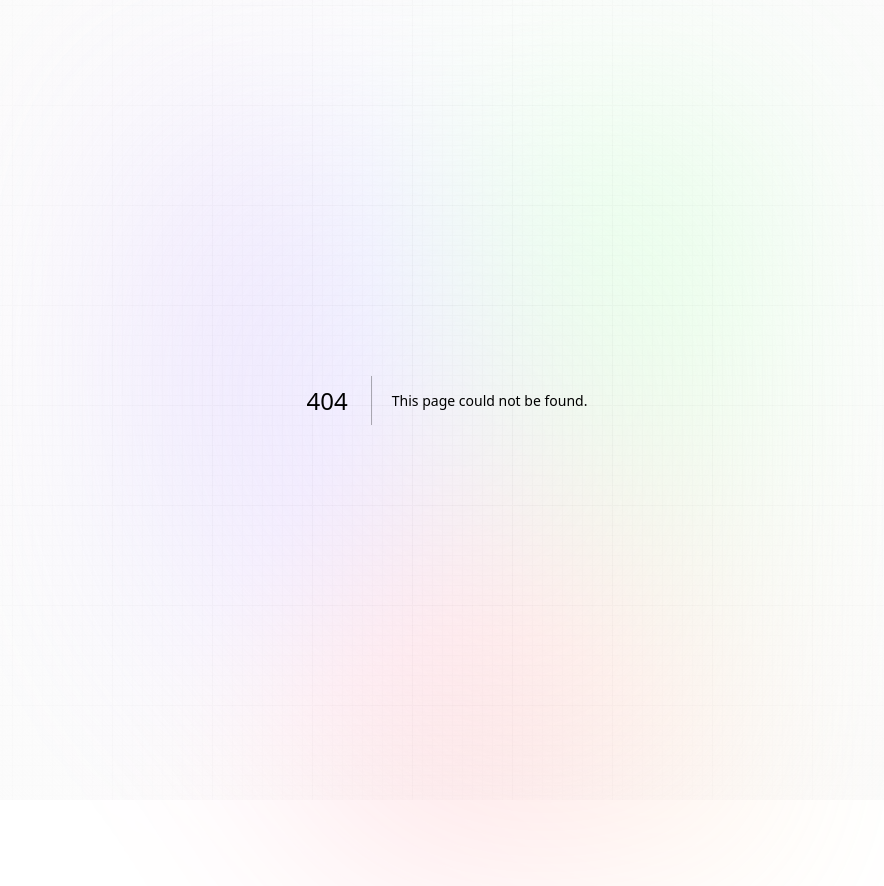
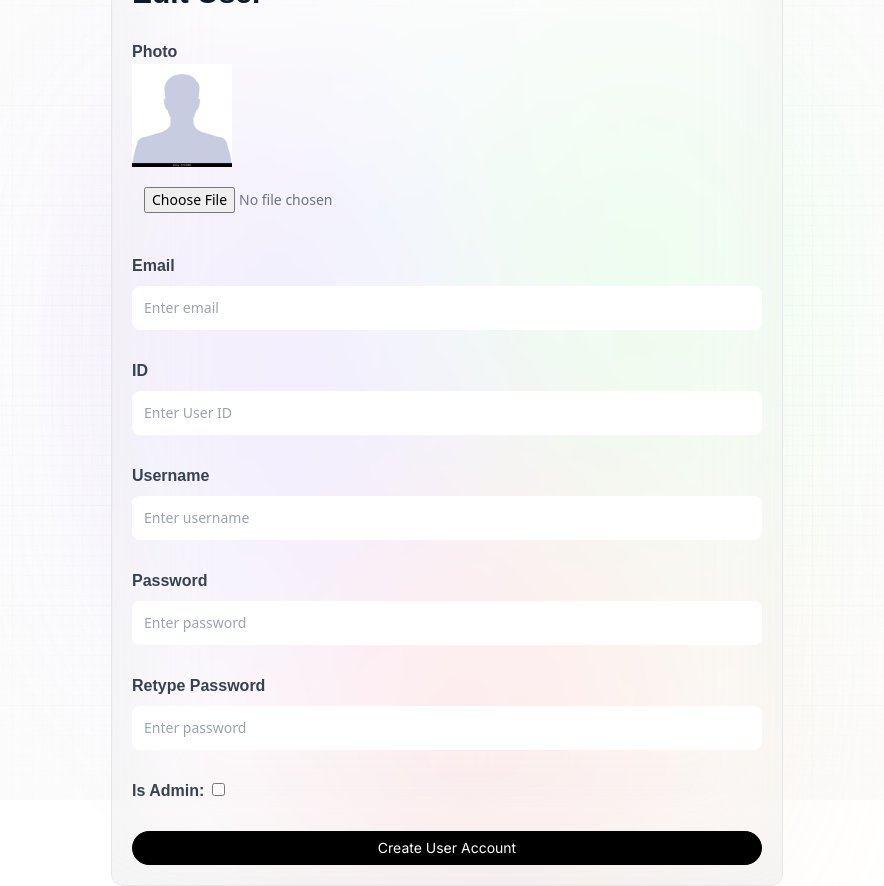
Before and after one commit to Merckerk/rtams-next, a Next.js app: page /update-admin in a window 1280 px wide. Before the commit this address had no page. Shown: the whole page, without its empty margins (193-1077 px from the left). Before the commit the page ends 800 px from the top, so only its background shows below. Built offline with nearby package versions, Linux system fonts and the light colour scheme.

Commit message:
chore: reviewed and commented on code

```diff
--- a/app/admin-users/page.jsx
+++ b/app/admin-users/page.jsx
@@ -42,7 +42,7 @@ const AdminUsers = () => {
   const router = useRouter();
 
   const handleEdit = (adminUser) => {
-    router.push(`/admin-users?id=${adminUser._id}`);
+    router.push(`/update-admin?userid=${adminUser._id}`);
   };
 
   const fetchAdminData = async () => {
--- /dev/null
+++ b/app/api/users/[id]/route.js
@@ -0,0 +1,45 @@
+import User from "@models/userModel";
+import { connectToDB } from "@utils/database";
+
+export const GET = async (req, { params }) => {
+  try {
+    connectToDB();
+
+    //Find the user according to user_id sent by client
+    const user = await User.findById(params.id);
+    if (!user) return new Response("User Not Found.", { status: 404 });
+
+    return new Response(JSON.stringify(user), { status: 200 });
+  } catch (error) {
+    console.log(error);
+    return new Response("Internal Server Error.", { status: 500 });
+  }
+};
+
+export const PATCH = async (req, { params }) => {
+  const { image, email, userId, username, password, isAdmin } =
+    await req.json();
+  try {
+    await connectToDB();
+    // Find and update the user with the new data
+    const existingUser = await User.findById(params.id);
+
+    if(!existingUser) return new Response("User not found", {status: 404});
+
+    //re-hash password here
+
+    // Response if user is updated successfully
+    existingUser.image = image;
+    existingUser.email = email;
+    existingUser.userId = userId;
+    existingUser.username = username;
+    existingUser.password = password;
+    existingUser.isAdmin =isAdmin;
+
+    await existingUser.save();
+    return new Response(JSON.stringify(existingUser), { status: 200 });
+  } catch (error) {
+    console.log(error);
+    return new Response("Failed to update user.", { status: 500 });
+  }
+};
--- a/app/api/users/displayAdminUsers/route.js
+++ b/app/api/users/displayAdminUsers/route.js
@@ -2,12 +2,11 @@ import { NextResponse } from "next/server";
 import User from "@models/userModel";
 import { connectToDB } from "@utils/database";
 
-connectToDB();
-
 export const GET = async (req, res) => {
   try {
+    await connectToDB();
     //Find all users that are Admins
-    const adminUsers = await User.find({ isAdmin: true }, "username email");
+    const adminUsers = await User.find({ isAdmin: true });
 
     return new Response(JSON.stringify(adminUsers), { status: 200 });
   } catch (error) {
--- a/app/api/users/findById/route.js
+++ /dev/null
@@ -1,25 +0,0 @@
-import User from "@models/userModel";
-import { connectToDB } from "@utils/database";
-
-connectToDB();
-
-export const GET = async (req, res) => {
-  try {
-    //Wait for request from the client for the user id
-    const user_id = await req.json();
-
-    //Find the user according to user_id sent by client
-    const user = await User.findOne({ _id: user_id, isAdmin: true });
-
-    //Response if no user is found
-    if (!user) {
-      return new Response("User not found.", { status: 404 });
-    }
-
-    //Response if user is found
-    return new Response(JSON.stringify(user), { status: 200 });
-  } catch (error) {
-    console.log(error);
-    return new Response("Failed to fetch user id.", { status: 500 });
-  }
-};
--- a/app/create-admin/page.jsx
+++ b/app/create-admin/page.jsx
@@ -58,7 +58,6 @@ const CreateUser = () => {
       post={post}
       setPost={setPost}
       loading={isLoading}
-      areFieldsValid={areFieldsValid}
       handleSubmit={onCreateUser}
     />
   );
--- /dev/null
+++ b/app/update-admin/page.jsx
@@ -0,0 +1,85 @@
+"use client";
+
+import AdminCrudForm from "@components/adminUsers/AdminCrudForm";
+import { useRouter, useSearchParams } from "next/navigation";
+import { useEffect, useState } from "react";
+
+const UpdateAdmin = () => {
+  const router = useRouter();
+  const searchParams = useSearchParams();
+  const userId = searchParams.get("userid");
+
+  const [loading, setLoading] = useState(false);
+  const [post, setPost] = useState({
+    image: "",
+    email: "",
+    userId: "",
+    username: "",
+    password: "",
+    repassword: "",
+    isAdmin: false,
+  });
+
+  const getUserDetails = async () => {
+    const response = await fetch(`/api/users/${userId}`);
+    const data = await response.json();
+
+    setPost({
+      image: data.image,
+      email: data.email,
+      userId: data.userId,
+      username: data.username,
+      password: "",
+      repassword: "",
+      isAdmin: data.isAdmin,
+    });
+  };
+
+  useEffect(() => {
+    if (userId) {
+      getUserDetails();
+    }
+  }, [userId]);
+
+  const onUpdateUser = async (e) => {
+    e.preventDefault();
+    setLoading(true);
+
+    if (!userId) return alert("User ID not found.");
+
+    try {
+      const response = await fetch(`/api/prompt/${userId}`, {
+        method: "PATCH",
+        body: JSON.stringify({
+          image: post.image,
+          email: post.email,
+          userId: post.userId,
+          username: post.username,
+          password: post.password,
+          isAdmin: post.isAdmin,
+        }),
+      });
+      if (response.ok) {
+        router.push("/admin-users");
+      }
+    } catch (error) {
+      console.log("Error updating user details", error);
+    } finally {
+      setLoading(false);
+    }
+  };
+
+  useEffect(() => {console.log(post)}, [post]);
+
+  return (
+    <AdminCrudForm
+      type="Edit"
+      post={post}
+      setPost={setPost}
+      loading={loading}
+      handleSubmit={onUpdateUser}
+    />
+  );
+};
+
+export default UpdateAdmin;
--- a/components/adminUsers/AdminCrudForm.jsx
+++ b/components/adminUsers/AdminCrudForm.jsx
@@ -9,7 +9,6 @@ const AdminCrudForm = ({
   post,
   setPost,
   loading,
-  areFieldsValid,
   handleSubmit,
 }) => {
   const [image, setImage] = useState("");
@@ -258,7 +257,7 @@ const AdminCrudForm = ({
         </div>
         <button
           className="black_btn"
-          disabled={loading || areFieldsValid}
+          disabled={loading}
           onClick={handleSubmit}
         >
           {loading ? "Processing" : "Create User Account"}
```
